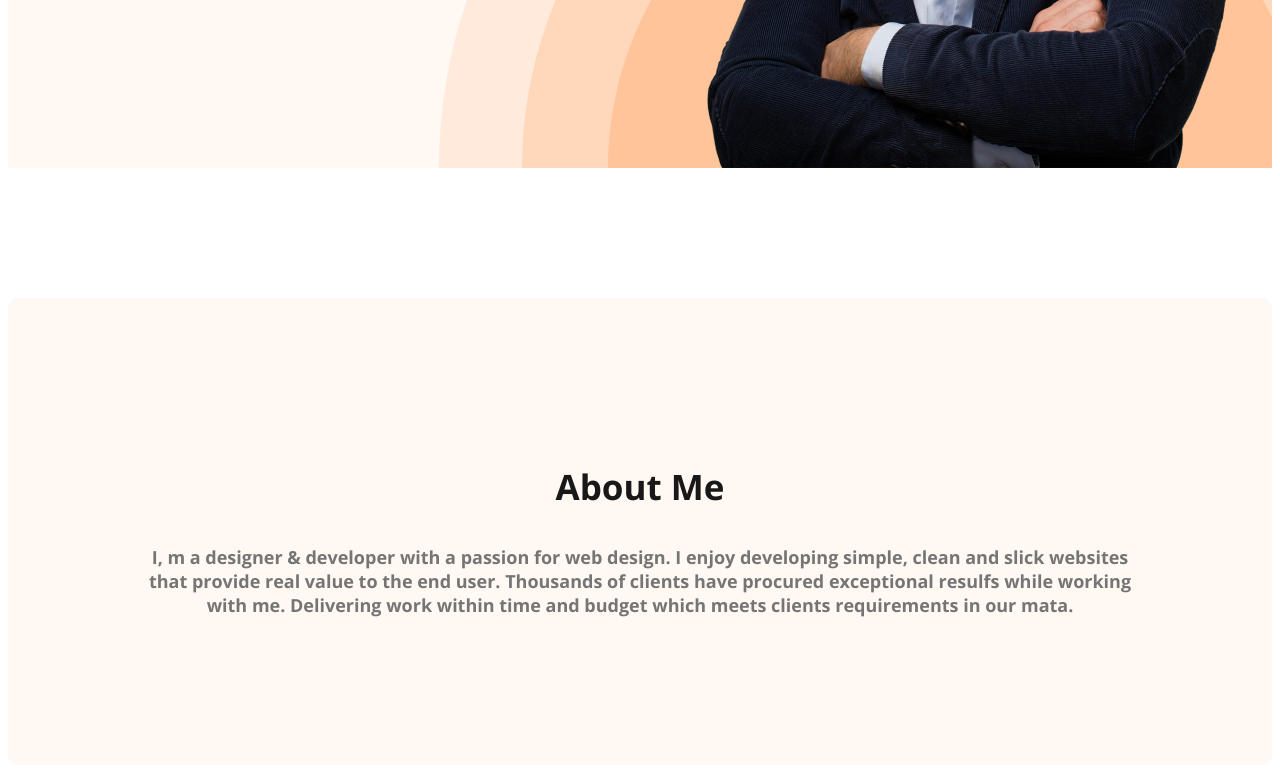
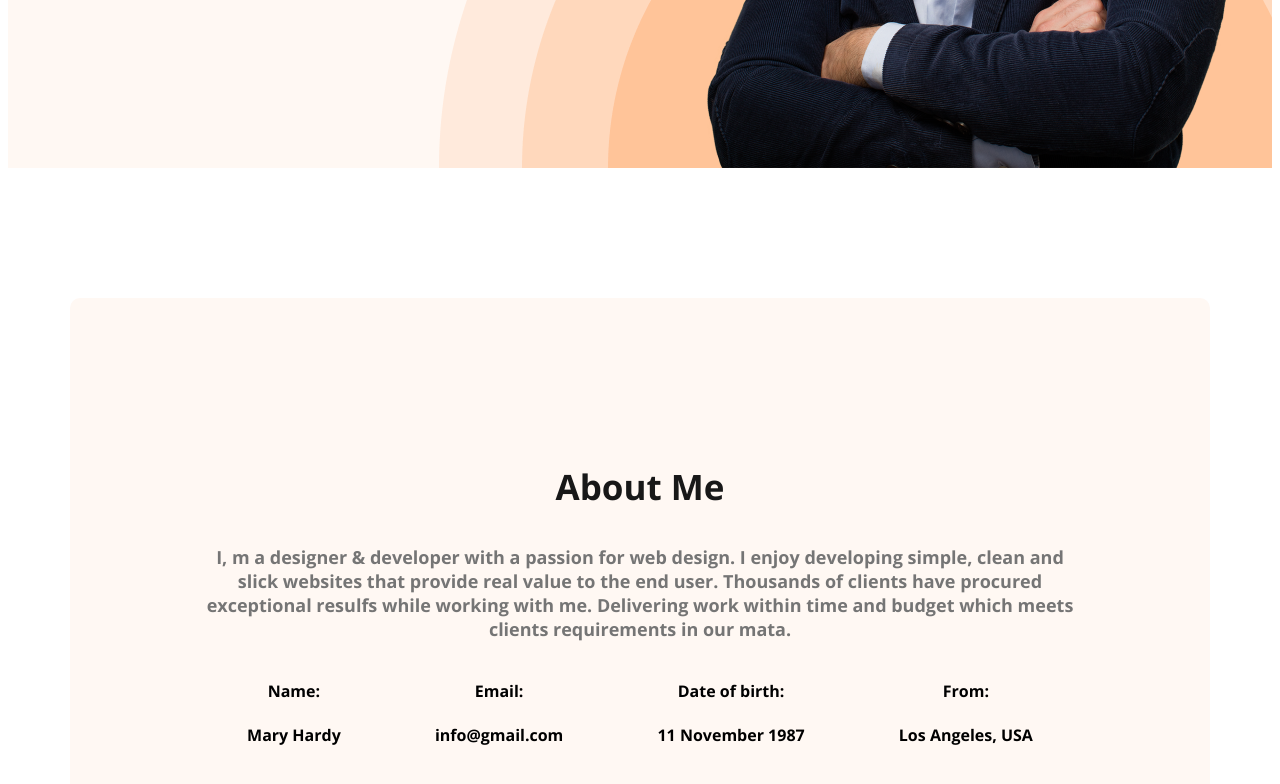
Before and after one commit to arifulislam12233/devoloper-protfolio, a plain HTML site: page index.html in a window 1280 px wide. Shown: the part 697-1481 px from the top of the page. Drawn offline with nearby package versions, Linux system fonts and the light colour scheme.

Commit message:
added about information

```diff
--- a/index.html
+++ b/index.html
@@ -37,6 +37,28 @@
             <section class="about">
                 <h3 class="section-title">About Me</h3>
                 <p class="section-description">I, m a designer & developer with a passion for web design. I enjoy developing simple, clean and slick websites that provide real value to the end user. Thousands of clients have procured exceptional resulfs while working with me. Delivering work within time and budget which meets clients requirements in our mata.</p>
+                <div class="about-info-container">
+                    <!-- .about-info*4>h4.info-title+p.info-description -->
+                    <div class="about-info">
+                        <h4 class="info-title">Name:</h4>
+                        <p class="info-description">Mary Hardy </p>
+                    </div>
+                    <div class="about-info">
+                        <h4 class="info-title">Email:</h4>
+                        <p class="info-description">info@gmail.com</p>
+                    </div>
+                    <div class="about-info">
+                        <h4 class="info-title">Date of birth:</h4>
+                        <p class="info-description">
+                            11 November 1987</p>
+                    </div>
+                    <div class="about-info">
+                        <h4 class="info-title">From:</h4>
+                        <p class="info-description">
+                            Los Angeles, USA</p>
+                    </div>
+
+                </div>
             </section>
 
         </main>
--- a/styles/protfolio.css
+++ b/styles/protfolio.css
@@ -69,6 +69,10 @@ nav a{
     margin-top: 5px;
     margin-bottom: 20px;
 }
+main{
+    max-width: 1140px;
+    margin: 0 auto;
+}
 .about{
     padding: 130px;
     border-radius: 10px;
@@ -86,3 +90,10 @@ font-weight: 700;
 text-align: center;
 font-size: 18px;
 }
+.about-info-container{
+    display: flex;
+    justify-content: space-around;
+}
+.about-info{
+    text-align: center;
+}
```
